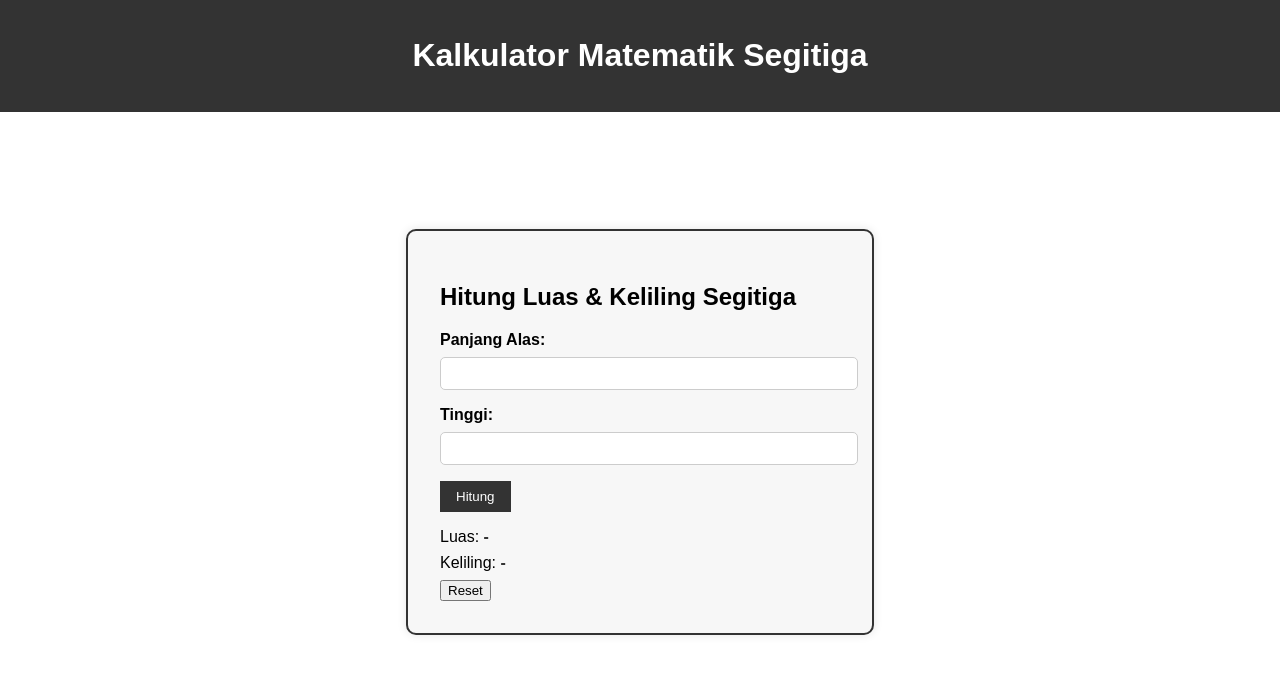
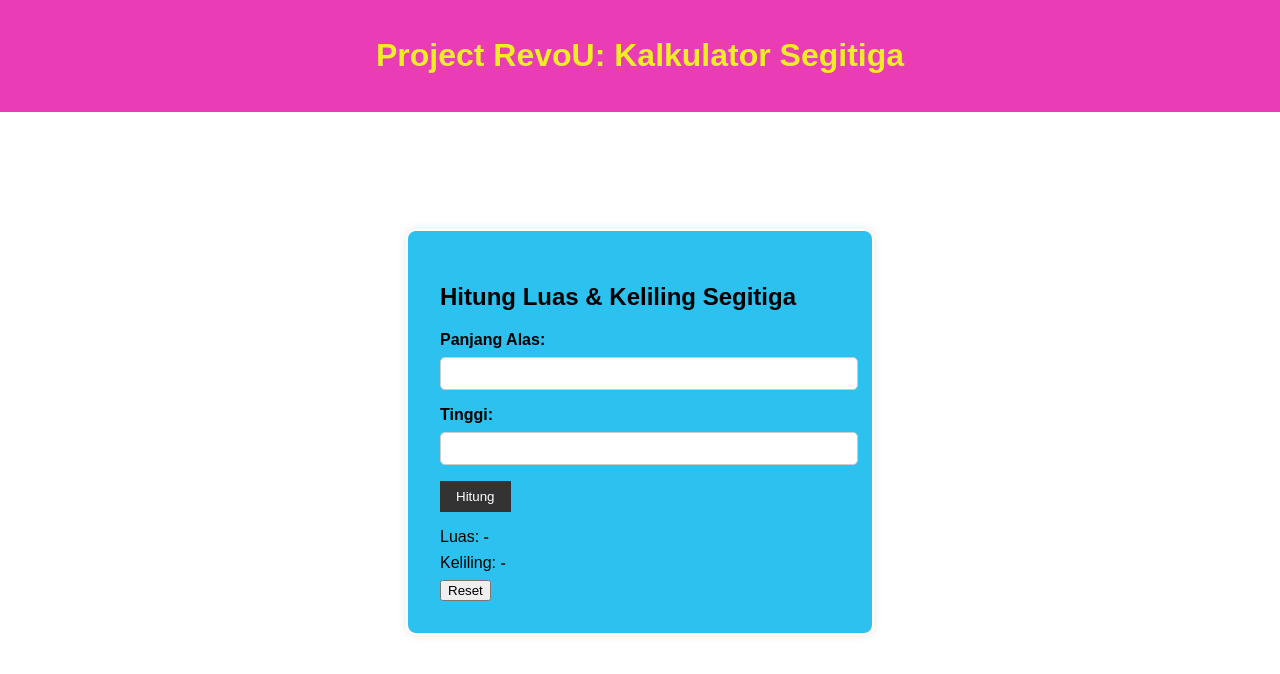
Before and after one commit to revou-fundamental-course/7-aug-23-zakyaul, a plain HTML site: page index.html in a window 1280 px wide. Drawn offline with Linux system fonts and the light colour scheme.

Commit message:
Pending changes exported from your codespace

```diff
--- a/index.html
+++ b/index.html
@@ -4,11 +4,11 @@
     <meta charset="UTF-8">
     <meta name="viewport" content="width=device-width, initial-scale=1.0">
     <link rel="stylesheet" href="style.css">
-    <title>Kalkulator Matematik Segitiga</title>
+    <title>Kalkulator Penghitung Luas dan Keliling Segitiga</title>
 </head>
 <body>
     <header>
-        <h1>Kalkulator Matematik Segitiga</h1>
+        <h1>Project RevoU: Kalkulator Segitiga</h1>
     </header>
     <main>
         <section id="calculator">
--- a/style.css
+++ b/style.css
@@ -5,8 +5,8 @@
 }
 
 header {
-    background-color: #333;
-    color: #fff;
+    background-color: #e93cb5;
+    color: #f0ec26;
     text-align: center;
     padding: 1rem;
 }
@@ -19,11 +19,11 @@
 }
 
 #calculator {
-    border: 2px solid #333;
+    border: 2px solid #ffffff;
     padding: 2rem;
     border-radius: 10px;
     box-shadow: 0 0 10px rgba(0, 0, 0, 0.1);
-    background-color: #f7f7f7;
+    background-color: #2cc1ee;
     width: 400px;
 }
 
```
